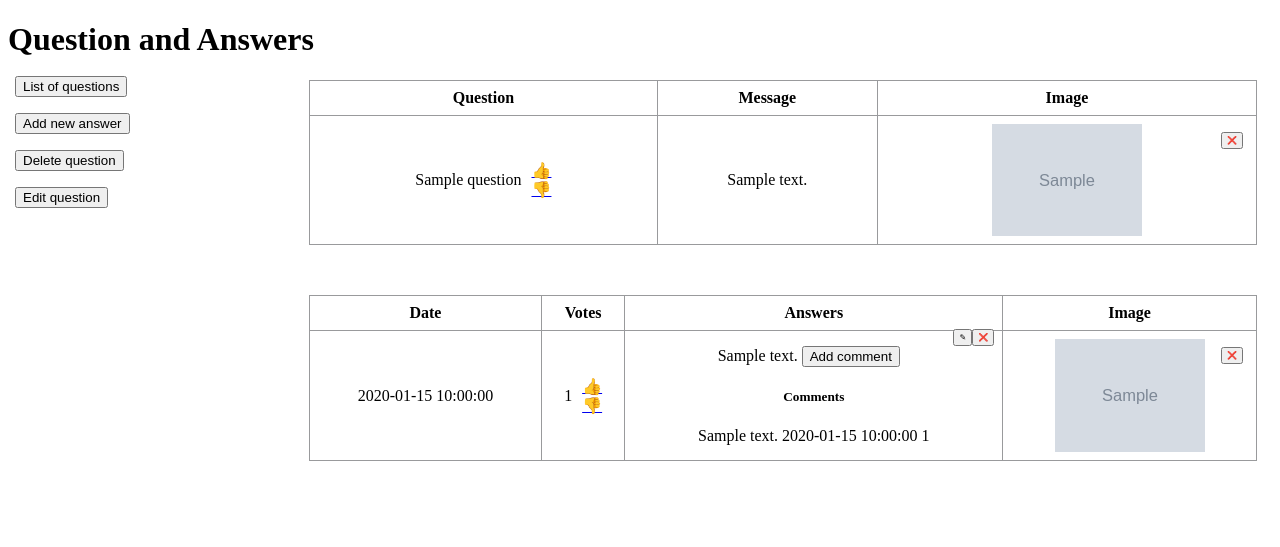
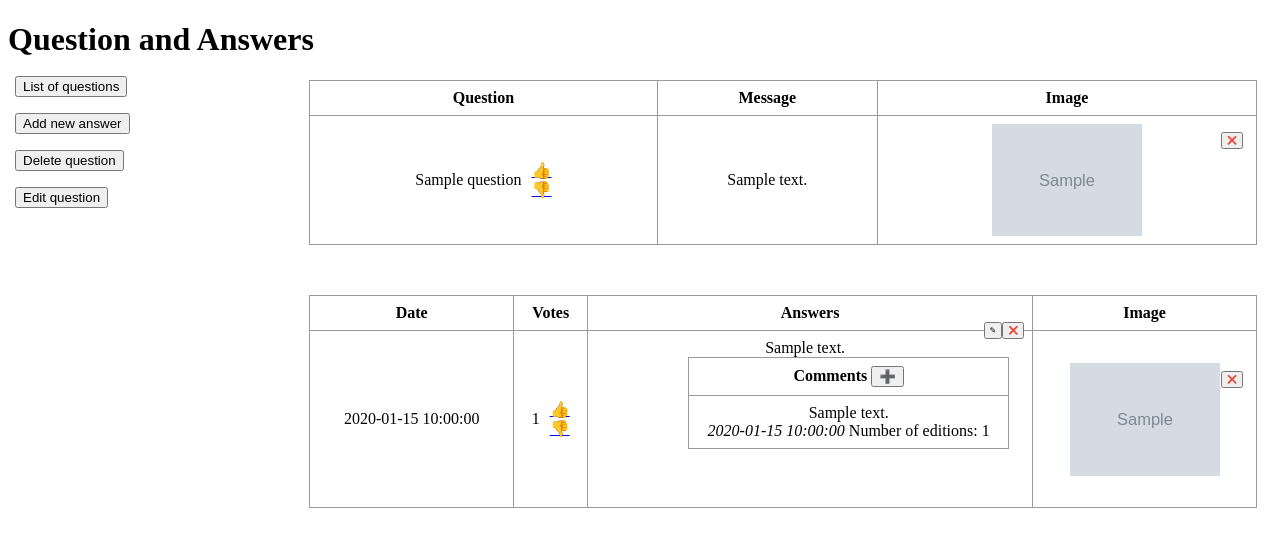
Before and after one commit to nikolawierzbowska/Askmate3, a Flask app: template templates/question.html in a window 1280 px wide. Shown: the top 547 px of the page. Run offline with Flask 3, Linux system fonts and the light colour scheme; the template is opened without the code that fills it: most values are stand-ins (such as "Sample title", 1, 10 or a date in 2020); grey boxes marked "Sample" are stand-in pictures.

Commit message:
add comments to answer, some changes to html, still need to work on it

```diff
--- a/templates/question.html
+++ b/templates/question.html
@@ -98,17 +98,17 @@
                     {{ question['title'] }}
                     <div class="thumb">
                         <a href="/question/{{ question.id }}/vote_up?source=question">&#128077;</a>
-                        <a href="/question/{{question.id}}/vote_down?source=question">&#128078;</a>
+                        <a href="/question/{{ question.id }}/vote_down?source=question">&#128078;</a>
                     </div>
                 </div>
             </td>
-            <td>{{ question['message'] }}</td>
+            <td>{{ question.message }}</td>
             <td>
                 <span class="remove_img">
-                    {% if question['image'] %}
-                        <img src="../{{ question['image'] }}" alt="Question Image" style="max-width: 150px;">
+                    {% if question.image %}
+                        <img src="../{{ question.image }}" alt="Question Image" style="max-width: 150px;">
                         <div class="del_img small-icon">
-                                <a href="/question/{{question_id}}/delete_image">
+                            <a href="/question/{{ question_id }}/delete_image">
                                 <button type="button" id="remove_image" name="">&#10060;</button>
                             </a>
                         </div>
@@ -124,18 +124,17 @@
             </a>
         </p>
         <p>
-            <a href="/question/{{ question['id'] }}/new_answer">
+            <a href="/question/{{ question.id }}/new_answer">
                 <button>Add new answer</button>
             </a>
         </p>
         <p>
-            <a href='/question/{{question['id']}}/delete'>
+            <a href='/question/{{ question.id }}/delete'>
                 <button>Delete question</button>
             </a>
-
         </p>
         <p>
-            <a href='/question/{{question['id']}}/edit'>
+            <a href='/question/{{ question.id }}/edit'>
                 <button>Edit question</button>
             </a>
         </p>
@@ -150,10 +149,10 @@
         </tr>
         {% for answer in answers %}
             <tr>
-            <td>{{ answer['submission_time'] }}</td>
+                <td>{{ answer.submission_time }}</td>
                 <td>
                     <div class="votes">
-                    {{ answer['vote_number'] }}
+                        {{ answer.vote_number }}
                         <div class="thumb">
                             <a href="/answer/{{ answer.id }}/vote_up">&#128077;</a>
                             <a href="/answer/{{ answer.id }}/vote_down">&#128078;</a>
@@ -161,35 +160,51 @@
                     </div>
                 </td>
                 <td>
-                <div class="cell-content cell-text">{{ answer['message'] }}
+                    <div class="cell-content cell-text">
+                        {{ answer.message }}
                         <span class="edit-delete-buttons small-icon">
                         <a href="/answer/{{ answer.id }}/delete">
                             <button type="button" id="remove_image" name="">&#10060;</button>
                         </a>
-                        <a href='/answer/{{answer.id}}/edit'>
+                        <a href='/answer/{{ answer.id }}/edit'>
                             <button type="button" id="edit_answer" name="">&#9998;</button>
                         </a>
                     </span>
+                    </div>
+                    <table>
+                        <tr>
+                            <th>
+                                Comments
+                                <span>
                                 <a href="/answer/{{ answer.id }}/new_comment">
-                        <button>Add comment</button>
+                                    <button>&#10133;</button>
                                 </a>
-                </div>
-                    <div>
-                    <h5>Comments</h5>
+                                </span>
+                            </th>
+                        </tr>
+
                         {% for comment in comments_to_answers %}
                             {% if comment.id == answer.id %}
-                                    {{ comment.message }}
-                                    {{ comment.submission_time }}
-                                    {{ comment.edited_count }}
+                                <tr>
+                                    <div>
+                                        <td>
+                                            {{ answer.message }}<br>
+                                            <i>{{ comment.submission_time }}</i>
+                                            {% if comment.edited_count != 0 %}
+                                                Number of editions: {{ comment.edited_count }}
+                                            {% endif %}
+                                        </td>
+                                    </div>
+                                </tr>
                             {% endif %}
                         {% endfor %}
-                    </div>
+                    </table>
 
                 </td>
                 <td>
                     <div class="remove_img">
-                    {% if answer['image'] %}
-                        <img src="../{{ answer['image'] }}" alt="Answer Image" style="max-width: 150px;">
+                        {% if answer.image %}
+                            <img src="../{{ answer.image }}" alt="Answer Image" style="max-width: 150px;">
                             <div class="del_img small-icon">
                                 <button type="button" id="remove_image" name="">&#10060;</button>
                             </div>
```
Also changed, not shown: data_manager.py (+26 -0 lines), server.py (+18 -1 lines). Lines whose indentation alone changed are shown as unchanged.
